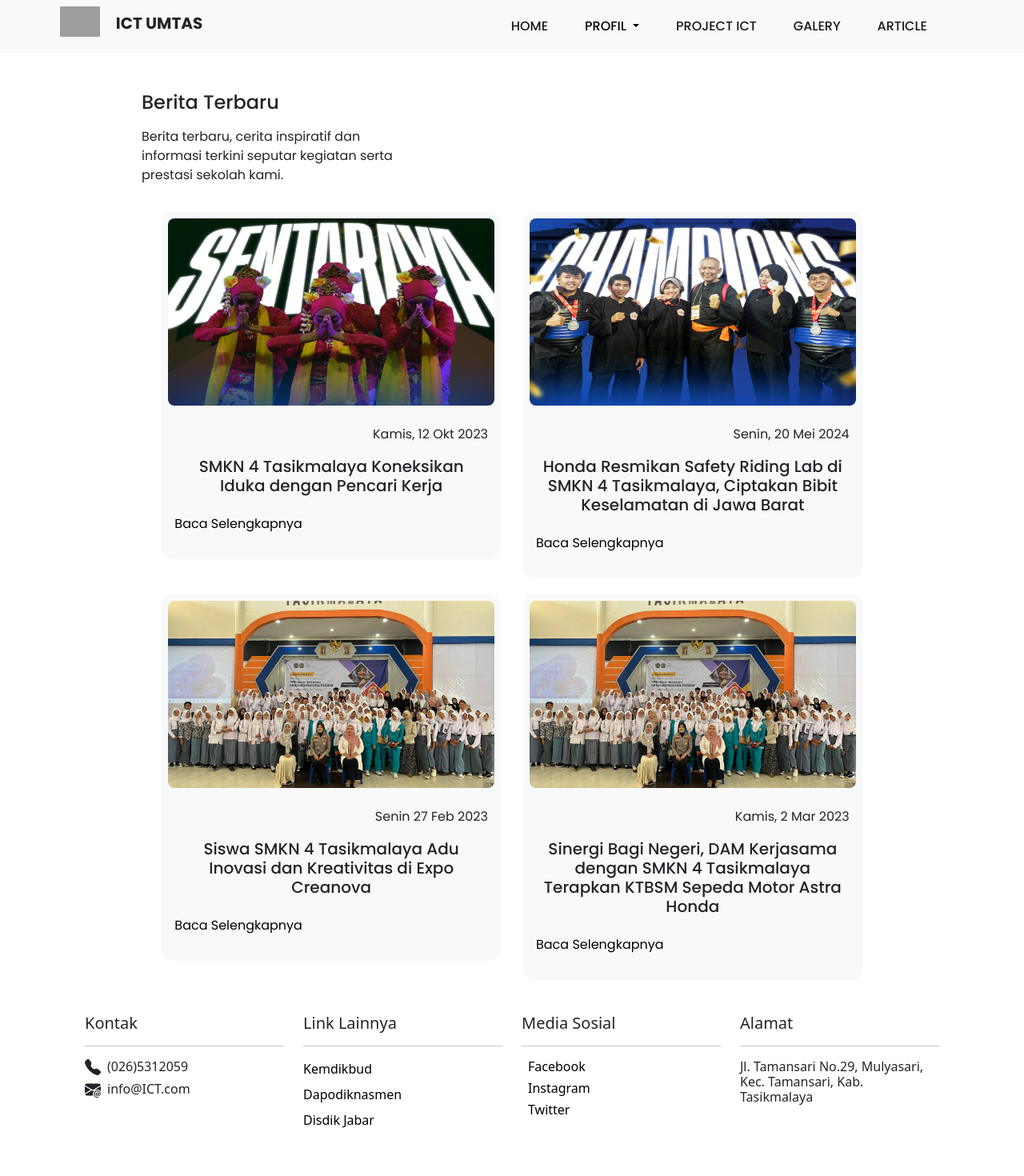
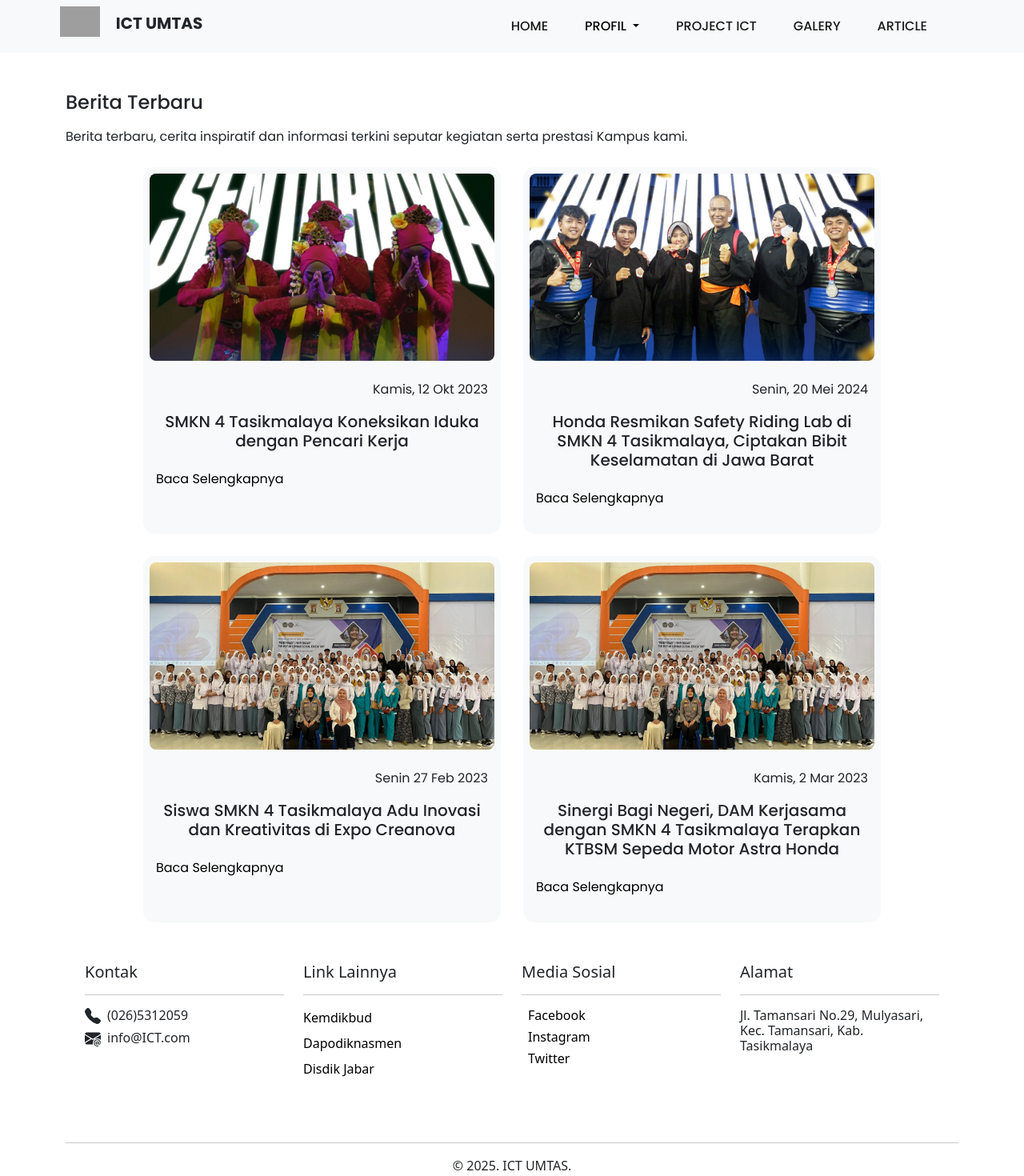
Before and after one commit to pkl-umtas/ICT-UMTAS, a Nuxt app: page /artikel in a window 1280 px wide. Shown: the top 1470 px of the page at 80% size. Built offline with nearby package versions, Linux system fonts and the light colour scheme; grey boxes are pictures that could not be loaded.

Commit message:
Update index.vue

```diff
--- a/pages/artikel/index.vue
+++ b/pages/artikel/index.vue
@@ -1,50 +1,64 @@
 <template>
     <div class="container">
-        <h4 class="mt-5">Berita Terbaru</h4>
-            <span class="text-artikel">
-                <p class="mt-3">Berita terbaru, cerita inspiratif dan informasi terkini seputar kegiatan serta prestasi sekolah kami.</p>
-            </span>
-        <div class="row m-3 justify-content-center">
-            <div class="col-md-5">
-                <div class="card mt-3 bg-light rounded-4">
-                    <img src="~/assets/img/carosel.jpg" class="card-img-top p-2 rounded-4" alt="img-artikel">
+      <h4 class="mt-5 text-center text-md-start">Berita Terbaru</h4>
+      <div class="text-artikel">
+        <p class="mt-3 text-center text-md-start">
+          Berita terbaru, cerita inspiratif dan informasi terkini seputar kegiatan serta prestasi Kampus kami.
+        </p>
+      </div>
+
+      <div class="row justify-content-center mt-4">
+        <!-- Berita 1 -->
+        <div class="col-12 col-sm-10 col-md-6 col-lg-5 mb-4">
+          <div class="card bg-light rounded-4 h-100">
+            <img src="~/assets/img/carosel.jpg" class="card-img-top p-2 rounded-4" alt="img-artikel" />
             <div class="card-body">
               <p class="text-end">Kamis, 12 Okt 2023</p>
               <h5 class="text-center mt-1">SMKN 4 Tasikmalaya Koneksikan Iduka dengan Pencari Kerja</h5>
-                        <a href="https://radartasik.id/2023/10/12/smkn-4-tasikmalaya-koneksikan-iduka-dengan-pencari-kerja/" target="_blank"><p class="mt-4">Baca Selengkapnya <span><i class="bi bi-arrow-right-circle text-black"></i></span></p>
+              <a href="https://radartasik.id/2023/10/12/smkn-4-tasikmalaya-koneksikan-iduka-dengan-pencari-kerja/" target="_blank">
+                <p class="mt-4">Baca Selengkapnya <i class="bi bi-arrow-right-circle text-black"></i></p>
               </a>
             </div>
           </div>
         </div>
-            <div class="col-md-5">
-                <div class="card mt-3 bg-light rounded-4">
-                    <img src="~/assets/img/carosel1.jpg" class="card-img-top p-2 rounded-4" alt="img-artikel">
+
+        <!-- Berita 2 -->
+        <div class="col-12 col-sm-10 col-md-6 col-lg-5 mb-4">
+          <div class="card bg-light rounded-4 h-100">
+            <img src="~/assets/img/carosel1.jpg" class="card-img-top p-2 rounded-4" alt="img-artikel" />
             <div class="card-body">
               <p class="text-end">Senin, 20 Mei 2024</p>
               <h5 class="text-center mt-1">Honda Resmikan Safety Riding Lab di SMKN 4 Tasikmalaya, Ciptakan Bibit Keselamatan di Jawa Barat</h5>
-                        <a href="https://www.pikiran-rakyat.com/otomotif/pr-018109177/honda-resmikan-safety-riding-lab-di-smkn-4-tasikmalaya-ciptakan-bibit-keselamatan-pada-gen-z?page=all" target="_blank"><p class="mt-4">Baca Selengkapnya <span><i class="bi bi-arrow-right-circle text-black"></i></span></p>
+              <a href="https://www.pikiran-rakyat.com/otomotif/pr-018109177/honda-resmikan-safety-riding-lab-di-smkn-4-tasikmalaya-ciptakan-bibit-keselamatan-pada-gen-z?page=all" target="_blank">
+                <p class="mt-4">Baca Selengkapnya <i class="bi bi-arrow-right-circle text-black"></i></p>
               </a>
             </div>
           </div>
         </div>
-            <div class="col-md-5">
-                <div class="card mt-3 bg-light rounded-4">
-                    <img src="~/assets/img/gambar-2.jpg" class="card-img-top p-2 rounded-4" alt="img-artikel">
+
+        <!-- Berita 3 -->
+        <div class="col-12 col-sm-10 col-md-6 col-lg-5 mb-4">
+          <div class="card bg-light rounded-4 h-100">
+            <img src="~/assets/img/gambar-2.jpg" class="card-img-top p-2 rounded-4" alt="img-artikel" />
             <div class="card-body">
               <p class="text-end">Senin 27 Feb 2023</p>
               <h5 class="text-center mt-1">Siswa SMKN 4 Tasikmalaya Adu Inovasi dan Kreativitas di Expo Creanova</h5>
-                        <a href="https://radartasik.id/2023/03/02/siswa-smkn-4-tasikmalaya-adu-inovasi-dan-kreativitas-di-expo-creanova/" target="_blank"><p class="mt-4">Baca Selengkapnya <span><i class="bi bi-arrow-right-circle text-black"></i></span></p>
+              <a href="https://radartasik.id/2023/03/02/siswa-smkn-4-tasikmalaya-adu-inovasi-dan-kreativitas-di-expo-creanova/" target="_blank">
+                <p class="mt-4">Baca Selengkapnya <i class="bi bi-arrow-right-circle text-black"></i></p>
               </a>
             </div>
           </div>
         </div>
-            <div class="col-md-5">
-                <div class="card mt-3 bg-light rounded-4">
-                    <img src="~/assets/img/gambar-2.jpg" class="card-img-top p-2 rounded-4" alt="img-artikel">
+
+        <!-- Berita 4 -->
+        <div class="col-12 col-sm-10 col-md-6 col-lg-5 mb-4">
+          <div class="card bg-light rounded-4 h-100">
+            <img src="~/assets/img/gambar-2.jpg" class="card-img-top p-2 rounded-4" alt="img-artikel" />
             <div class="card-body">
               <p class="text-end">Kamis, 2 Mar 2023</p>
               <h5 class="text-center mt-1">Sinergi Bagi Negeri, DAM Kerjasama dengan SMKN 4 Tasikmalaya Terapkan KTBSM Sepeda Motor Astra Honda</h5>
-                        <a href="https://jabar.tribunnews.com/2023/03/02/sinergi-bagi-negeri-dam-kerjasama-dengan-smkn-4-tasikmalaya-terapkan-ktbsm-sepeda-motor-astra-honda" target="_blank"><p class="mt-4">Baca Selengkapnya <span><i class="bi bi-arrow-right-circle text-black"></i></span></p>
+              <a href="https://jabar.tribunnews.com/2023/03/02/sinergi-bagi-negeri-dam-kerjasama-dengan-smkn-4-tasikmalaya-terapkan-ktbsm-sepeda-motor-astra-honda" target="_blank">
+                <p class="mt-4">Baca Selengkapnya <i class="bi bi-arrow-right-circle text-black"></i></p>
               </a>
             </div>
           </div>
@@ -57,25 +71,23 @@
   .card-img-top {
     width: 100%;
     height: 250px;
+    object-fit: cover;
+    object-position: center;
   }
 
   .card {
     background-color: transparent;
     backdrop-filter: blur(20px);
-    border: 2px solid #ffff;
+    border: 2px solid #fff;
   }
 
   h4, h5, p {
-    font-family: "Poppins", serif;
-}
-
-h4 {
-    margin-left: 95px;
+    font-family: "Poppins", sans-serif;
   }
 
   .text-artikel p {
-    margin-left: 95px;
-    max-width: 30%;
+    max-width: 100%;
+    margin: auto;
   }
 
   a {
@@ -83,4 +95,19 @@ a {
     text-decoration: none;
   }
 
+  /* Responsif tambahan */
+  @media (max-width: 768px) {
+    .text-artikel p {
+      font-size: 0.9rem;
+      text-align: center;
+    }
+
+    h5 {
+      font-size: 1rem;
+    }
+
+    .card-img-top {
+      height: 200px;
+    }
+  }
   </style>
```
Lines whose indentation alone changed are shown as unchanged.
